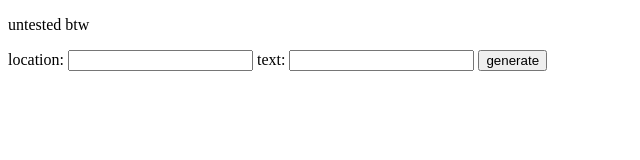
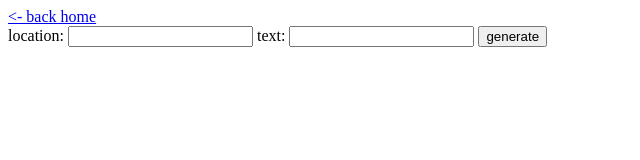
Before and after one commit to fluffye-yay/fluffye-yay.github.io, a plain HTML site: page tools/linkGen/index.html in a window 1280 px wide. Shown: the whole page, without its empty margins (0-640 px from the left). Drawn offline with Linux system fonts and the light colour scheme.

Commit message:
works now

```diff
--- a/tools/linkGen/index.html
+++ b/tools/linkGen/index.html
@@ -13,11 +13,13 @@
   <noscript>
     <p>needs javascript sorry</p>
   </noscript>
-  <p>untested btw</p>
+  <a href="/">&lt;- back home</a>
+  <br>
   <text>location: </text>
   <input type="text" id="lg-l">
   <text>text: </text>
   <input type="text" id="lg-t">
-  <button onclick="linkGen">generate</button>
+  <button onclick="linkGen()">generate</button>
+  <br>
   <a id="lg-g"></a>
 </html>
```
